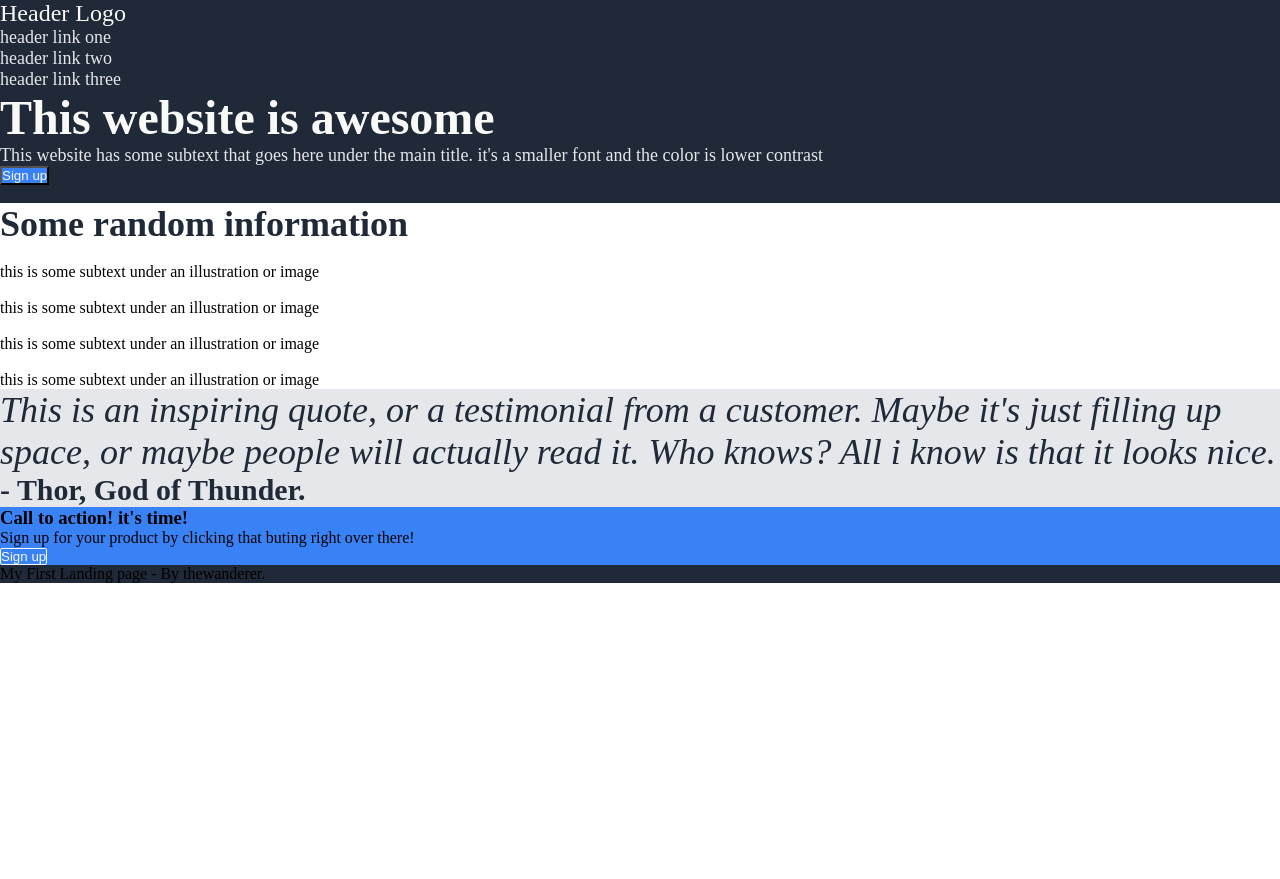
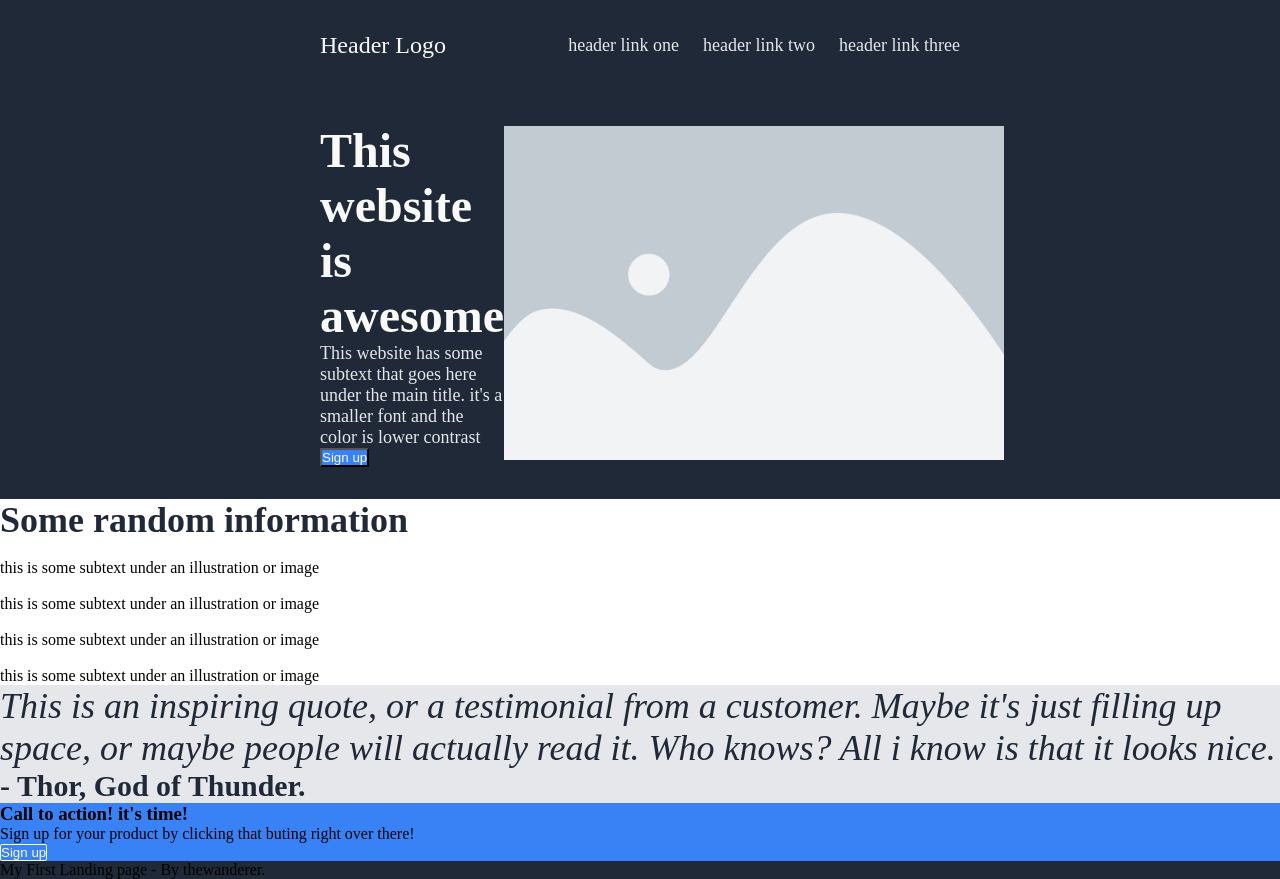
Before and after one commit to thewanderer-cs/landing-page, a plain HTML site: page index.html in a window 1280 px wide. Before the commit the page ends 800 px from the top, so only its background shows below. Drawn offline with Linux system fonts and the light colour scheme.

Commit message:
started styling navbar and hero section

```diff
--- a/index.html
+++ b/index.html
@@ -27,7 +27,7 @@
             <button class="signup-btn">Sign up</button>
         </div>
         <div class="image-placeholder">
-            <img src="" alt="">
+            <img src="image.png" alt="placeholder">
         </div>
     </div>
     <div class="second-section">
--- a/styles.css
+++ b/styles.css
@@ -44,3 +44,25 @@ footer{
     color: #1F2937;
     font-size: 36px;
 }
+.navbar{
+    display: flex;
+    align-items: center;
+    justify-content: space-between;
+    padding: 2em 20em;
+}
+li{
+    list-style: none;
+}
+ul{
+    display: flex;
+    gap: 24px;
+}
+.first-section{
+     padding: 2em 20em;
+     display: flex;
+     align-items: center;
+     justify-content: space-between;
+}
+.image-placeholder img{
+    width: 500px;
+}
```
Also changed, not shown: image.png (added).
